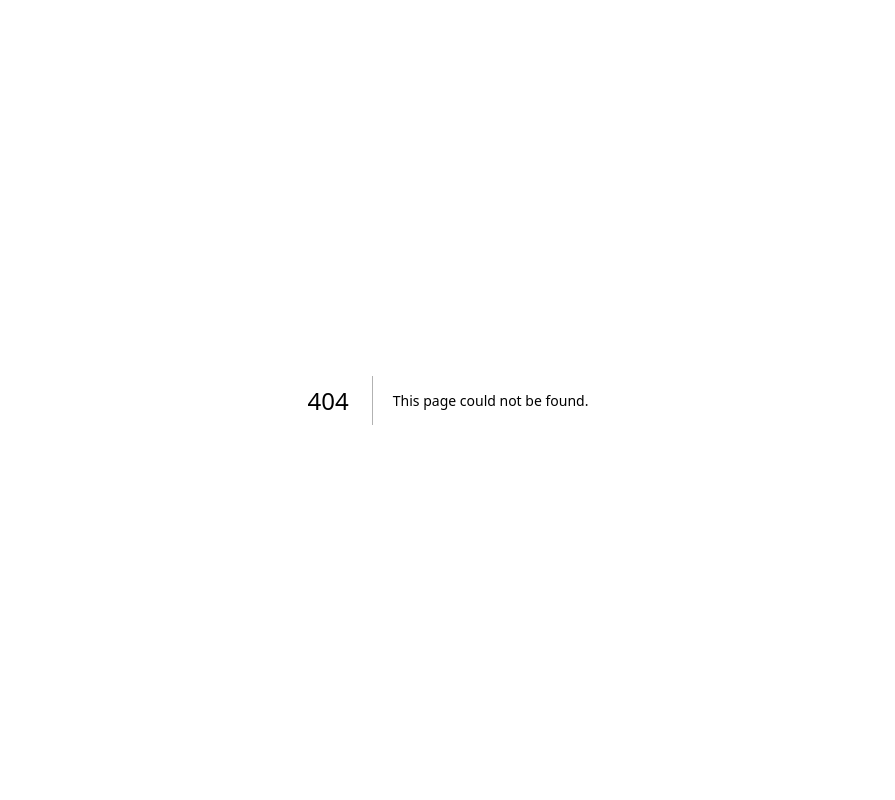
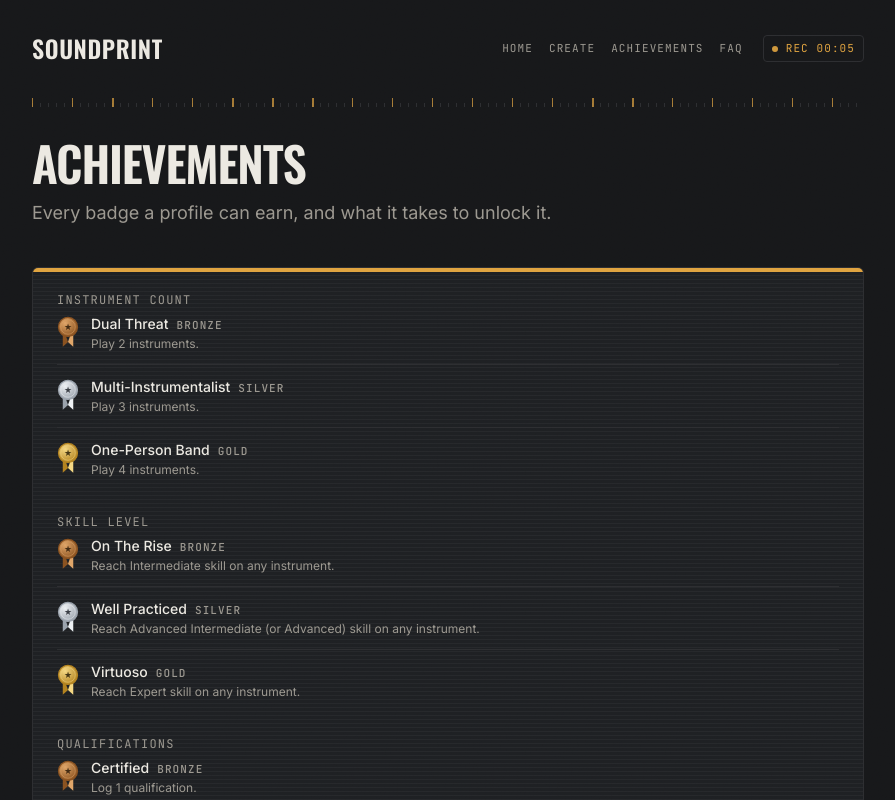
Before and after one commit to JordanAlec/soundprint, a Next.js app: page /achievements in a window 1280 px wide. Before the commit this address had no page. Shown: the top 800 px of the page, without its empty margins (192-1087 px from the left). Built offline with nearby package versions, Linux system fonts and the light colour scheme.

Commit message:
feat(achievements): add achievements catalogue page

```diff
--- /dev/null
+++ b/app/(default)/achievements/page.tsx
@@ -0,0 +1,21 @@
+import PanelRidge from "@/components/layout/panel-ridge";
+import SubHeaderSection from "@/components/layout/sub-header-section";
+import AchievementsList from "@/components/achievements/achievements-list";
+
+export default function AchievementsPage() {
+  return (
+    <div className="flex flex-col gap-8 sm:gap-10">
+
+      <SubHeaderSection title="Achievements">
+          <p className="max-w-prose text-base text-ink-muted sm:text-lg">
+            Every badge a profile can earn, and what it takes to unlock it.
+          </p>
+      </SubHeaderSection>
+
+      <PanelRidge>
+        <AchievementsList />
+      </PanelRidge>
+
+    </div>
+  );
+}
--- /dev/null
+++ b/components/achievements/achievement-item.tsx
@@ -0,0 +1,31 @@
+import type { AchievementEntry } from "@/lib/profile/badge/badge-schema";
+import { paletteForTier } from "@/lib/profile/badge/badge-palette";
+import BadgeMedal from "@/components/profile/badge/badge-medal";
+
+interface Props {
+  entry: AchievementEntry;
+}
+
+export default function AchievementItem({ entry }: Props) {
+  const palette = paletteForTier(entry.tier);
+
+  return (
+    <div className="flex items-start gap-3 border-t border-border py-3 first:border-t-0 first:pt-0">
+      <span className="mt-0.5">
+        <BadgeMedal palette={palette} ribbon={Boolean(entry.tier)} size={22} />
+      </span>
+
+      <div className="flex flex-1 flex-col gap-0.5">
+        <p className="flex items-baseline gap-2 text-sm font-medium text-ink">
+          {entry.name}
+          {entry.tier && (
+            <span className="font-mono text-[11px] uppercase tracking-widest text-ink-muted">
+              {entry.tier}
+            </span>
+          )}
+        </p>
+        <p className="text-xs text-ink-muted">{entry.description}</p>
+      </div>
+    </div>
+  );
+}
--- /dev/null
+++ b/components/achievements/achievement-section.tsx
@@ -0,0 +1,22 @@
+import type { AchievementGroup } from "@/lib/profile/badge/badge-schema";
+import AchievementItem from "./achievement-item";
+
+interface Props {
+  group: AchievementGroup;
+}
+
+export default function AchievementSection({ group }: Props) {
+  return (
+    <div className="flex flex-col gap-1.5">
+      <p className="font-mono text-xs uppercase tracking-widest text-ink-muted">
+        {group.heading}
+      </p>
+
+      <div className="flex flex-col">
+        {group.entries.map((entry, index) => (
+          <AchievementItem key={index} entry={entry} />
+        ))}
+      </div>
+    </div>
+  );
+}
--- /dev/null
+++ b/components/achievements/achievements-list.tsx
@@ -0,0 +1,12 @@
+import { achievementGroups } from "@/lib/profile/badge/badge-schema";
+import AchievementSection from "./achievement-section";
+
+export default function AchievementsList() {
+  return (
+    <div className="flex flex-col gap-6">
+      {achievementGroups().map((group) => (
+        <AchievementSection key={group.heading} group={group} />
+      ))}
+    </div>
+  );
+}
--- a/components/theme/header/header-nav.tsx
+++ b/components/theme/header/header-nav.tsx
@@ -3,6 +3,7 @@
 const navItems = [
     { href: "/", label: "Home" },
     { href: "/create", label: "Create" },
+    { href: "/achievements", label: "Achievements" },
     { href: "/faq", label: "FAQ" },
 ];
 
```
